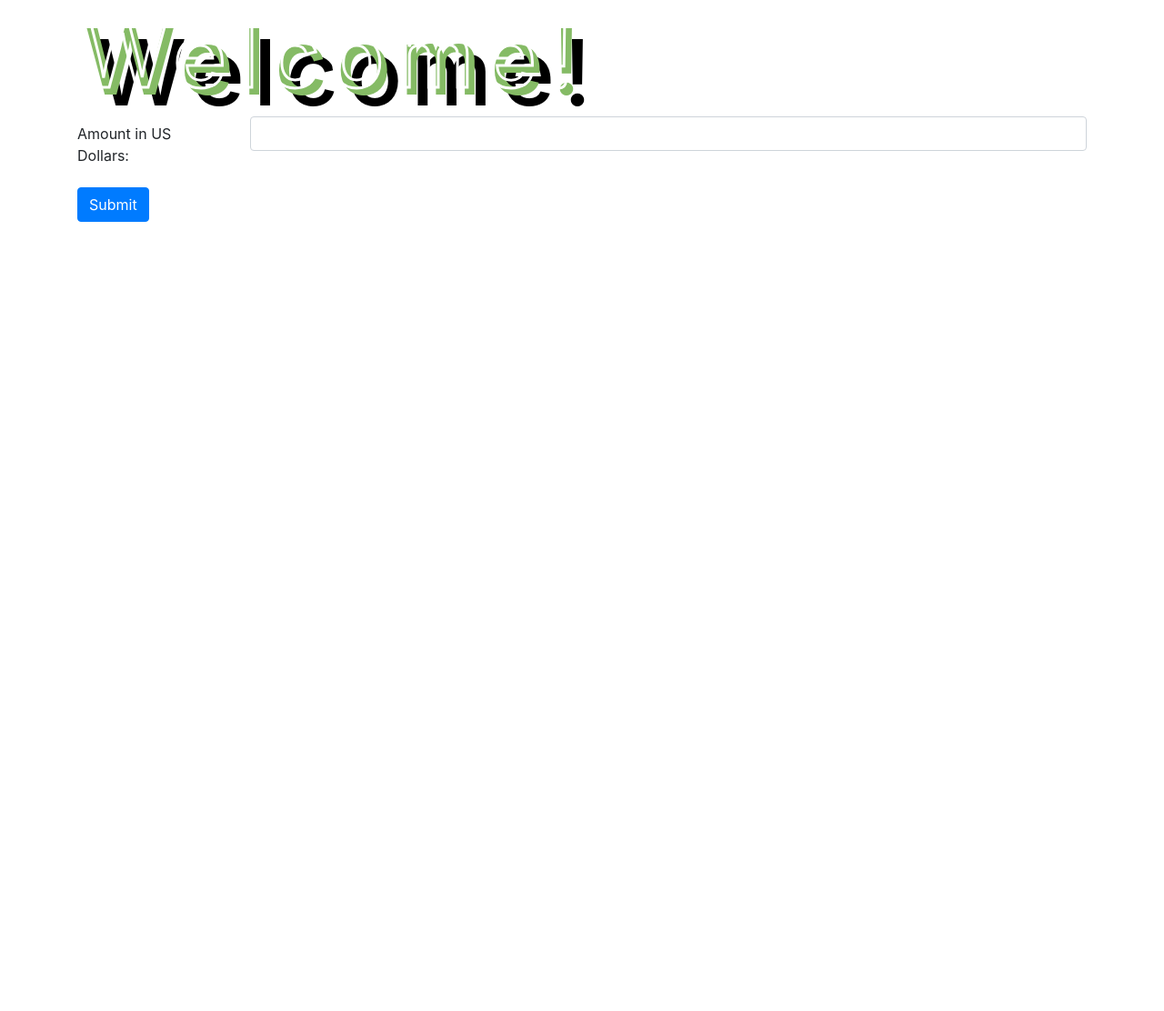
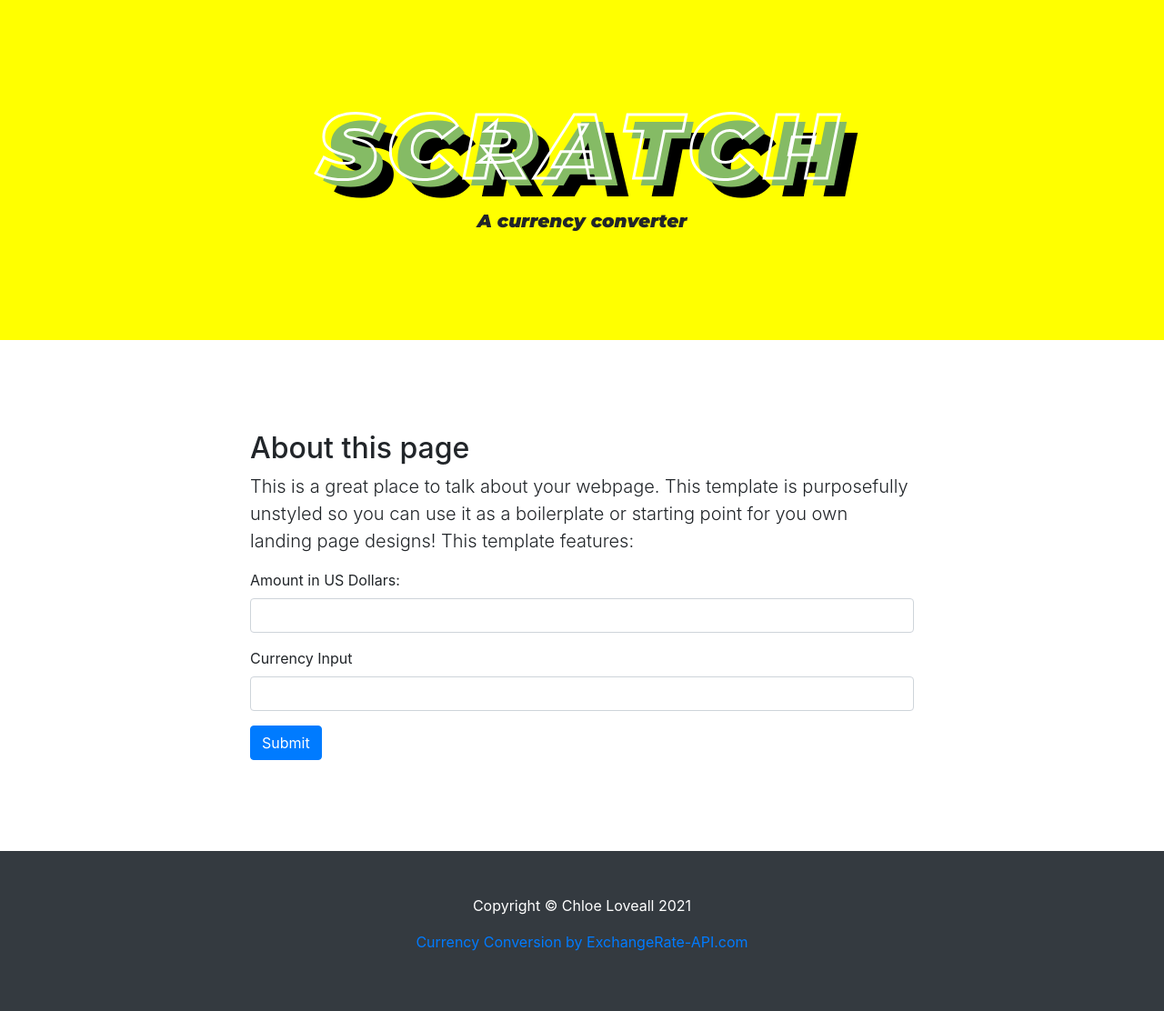
Before and after one commit to chloeloveall/Scratch, a website built with webpack: page src/index.html in a window 1280 px wide. Shown: the whole page at 91% size. Before the commit the page ends 800 px from the top, so only its background shows below. Built offline with nearby package versions, Linux system fonts and the light colour scheme.

Commit message:
Add meta tags, header, section, and footer

```diff
--- a/src/index.html
+++ b/src/index.html
@@ -1,27 +1,48 @@
 <!DOCTYPE html>
 <html lang="en-US">
 <head>
+  <meta charset="utf-8">
+  <meta name="viewport" content="width=device-width, initial-scale=1">
   <title>Currency Exchanger</title>
 </head>
 <body>
+    <header class="bg">
+      <div class="container text-center">
+        <h1>SCRATCH</h1>
+        <p class="lead">A currency converter</p>
+      </div>
+    </header>
+
+    <section id="about">
       <div class="container">
-    <h1>Welcome!</h1>
-
+        <div class="row">
+          <div class="col-lg-8 mx-auto">
+            <h2>About this page</h2>
+            <p class="lead">This is a great place to talk about your webpage. This template is purposefully unstyled so you can use it as a boilerplate or starting point for you own landing page designs! This template features:</p>
             <form id="currencyForm">
-      <div class="form-group row">
-        <label for="currency-input" class="col-2 col-form-label">Amount in US Dollars:</label>
-        <div class="col-10">
-          <input class="form-control" type="number" min="0" id="currency-input" required>
+              <div class="form-group">
+                <label for="dollar-input">Amount in US Dollars:</label>
+                <input class="form-control" type="number" min="0" id="dollar-input" required>
               </div>
+              <div class="form-group">
+                <label for="currency-input">Currency Input</label>
+                <input class="form-control" type="text" id="currency-input" required>
               </div>
               <button type="submit" class="btn btn-primary">Submit</button>
             </form>
-
-
             <div id="currencyOutput">
 
             </div>
+          </div>
+        </div>
+      </div>
+    </section>
 
+    <footer class="py-5 bg-dark">
+      <div class="container">
+        <p class="text-center text-white">Copyright &copy; Chloe Loveall 2021</p>
+        <p class="text-center text-white"><a href="https://www.exchangerate-api.com">Currency Conversion by ExchangeRate-API.com</a></p>
       </div>
+    </footer>
   </body>
 </html>
```
Lines whose indentation alone changed are shown as unchanged.
